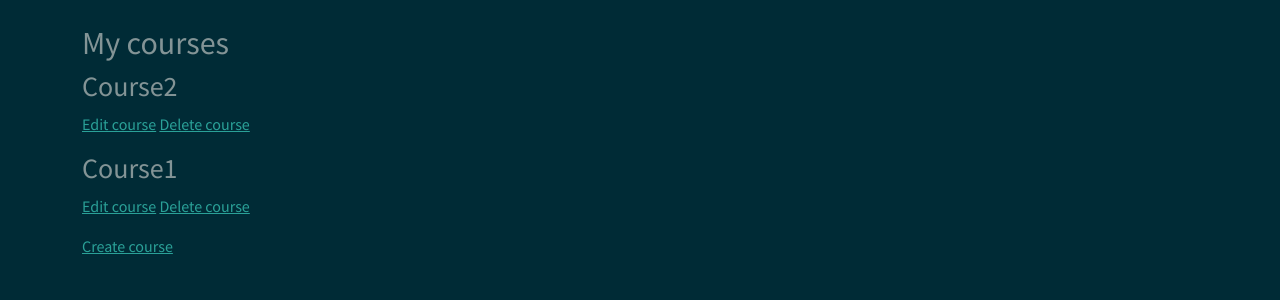
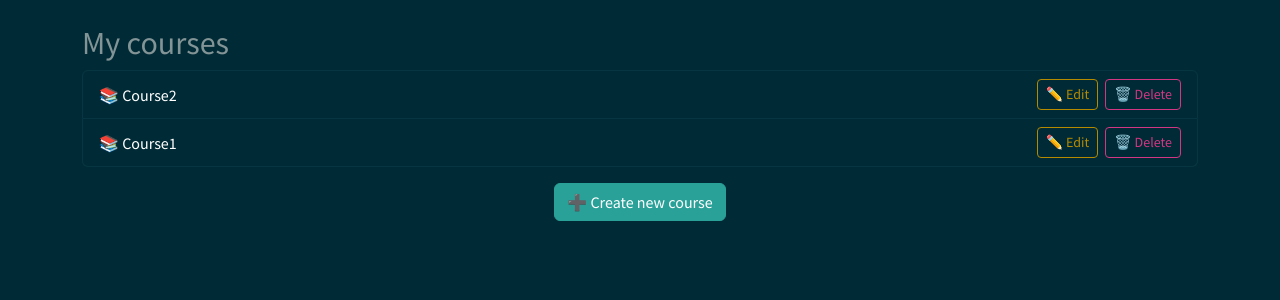
Before and after one commit to RRedLadeRR/django-web-edukit, a Django app: page /course/my_courses/ in a window 1280 px wide. Shown: the part 56-356 px from the top of the page. Run offline with Django 5.2, Linux system fonts and the light colour scheme; a user stored in the database is signed in; data comes from the database, SQL or seed files in the repository; some libraries are stand-ins or nearby versions.

Commit message:
Enhance course management templates: improve delete confirmation layout, add buttons for save and cancel actions in forms, and update course list display with better styling and icons.

```diff
--- a/courses/templates/courses/manage/course/list.html
+++ b/courses/templates/courses/manage/course/list.html
@@ -5,19 +5,25 @@
 {% endblock title %}
 
 {% block content %}
-    <h2>My courses</h2>
-    <div class="row">
+  <h2>My courses</h2>
+  <div class="row">
+    <div class="col">
+      <ul class="list-group mb-3">
         {% for course in object_list %}
-            <h3>{{ course.title }}</h3>
-            <p>
-                <a href="{% url "course_edit" course.id %}">Edit course</a>
-                <a href="{% url "course_delete" course.id %}">Delete course</a>
-            </p>
-            {% empty %}
-                <p>No courses</p>
+          <li class="list-group-item border-2 d-flex justify-content-between align-items-center">
+            <span>📚 {{ course.title }}</span>
+            <span>
+              <a href="{% url 'course_edit' course.id %}" class="btn btn-sm btn-outline-primary me-1">✏️ Edit</a>
+              <a href="{% url 'course_delete' course.id %}" class="btn btn-sm btn-outline-danger">🗑️ Delete</a>
+            </span>
+          </li>
+        {% empty %}
+          <li class="list-group-item border-2 text-center text-muted">No courses</li>
         {% endfor %}
-        <p>
-            <a href="{% url "course_create" %}">Create course</a>
-        </p>
+      </ul>
+      <div class="text-center">
+        <a href="{% url 'course_create' %}" class="btn btn-success">➕ Create new course</a>
+      </div>
     </div>
+  </div>
 {% endblock content %}
```
Also changed, not shown: courses/templates/courses/manage/course/delete.html (+14 -8 lines), courses/templates/courses/manage/course/form.html (+7 -4 lines).
